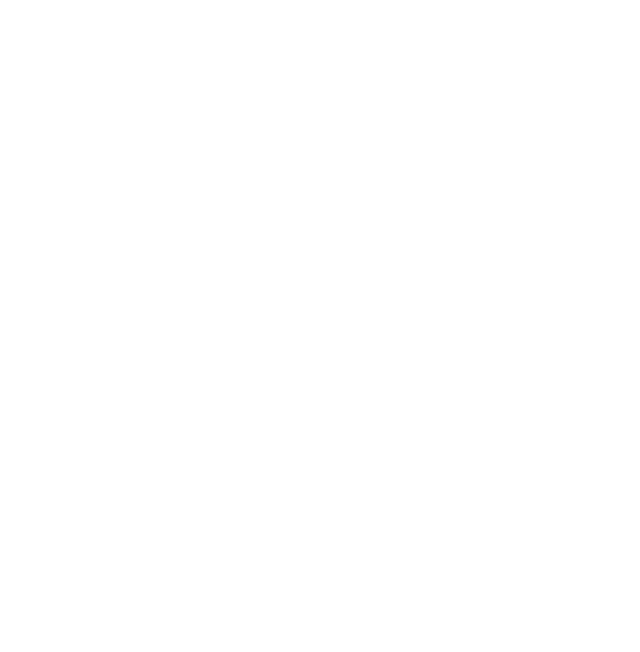
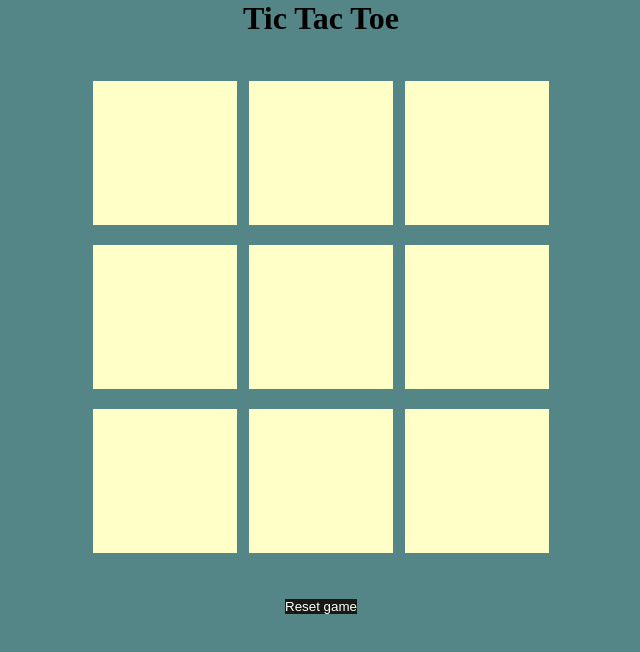
Before and after one commit to acciojob/tictactoe-pjm91, a website: page main.html in a window 1280 px wide. Shown: the whole page, without its empty margins (319-959 px from the left). Drawn offline with Linux system fonts and the light colour scheme.

Commit message:
created a submission

```diff
--- a/main.html
+++ b/main.html
@@ -8,6 +8,23 @@
 
 <body>
 	<!-- the entire body must be written by student -->
+	<main>
+        <h1>Tic Tac Toe</h1>
+        <div class="container">
+        <div class="game">
+            <button class="box"></button>
+            <button class="box"></button>
+            <button class="box"></button>
+            <button class="box"></button>
+            <button class="box"></button>
+            <button class="box"></button>
+            <button class="box"></button>
+            <button class="box"></button>
+            <button class="box"></button>
+        </div>
+    </div>
+    <button id="reset-btn">Reset game </button>
+    </main>
     <script type="text/javascript" src="./script.js">
 </script>
 
--- a/script.js
+++ b/script.js
@@ -1 +1,46 @@
 //your JS code here. If required.
+let boxes = document.querySelectorAll(".box");
+let resetBtn = document.querySelectorAll("#reset-btn");
+
+let turn0 = true;
+
+const winPatterns = [
+    [0, 1, 2],
+    [0, 3, 6],
+    [0, 4, 8],
+    [1, 4, 7],
+    [2, 5, 8],
+    [2, 4, 6],
+    [3, 4, 5],
+    [6, 7, 8],
+
+];
+
+boxes.forEach((box) => {
+    box.addEventListener("click", () => {
+        console.log("box was clicked");
+        if(turn0){
+            box.innerText = "O";
+            turn0 = false;
+        } else {
+            box.innerText = "X";
+            turn0 = true;
+        }
+        box.disabled =true;
+    })
+});
+
+const checkWinner = () => {
+    for( let pattern of winPatterns){
+
+        let pos1val = boxes[pattern[0]].innerText;
+        let pos2val = boxes[pattern[1]].innerText;
+        let pos3val = boxes[pattern[2]].innerText;
+
+        if(pos1val !="" && pos2val !="" && pos3val!=""){
+            if(pos1val === pos2val && pos2val === pos3val){
+                console.log("Winner");
+            }
+        }
+    }
+};
--- a/styles.css
+++ b/styles.css
@@ -1 +1,43 @@
 /*  your css code here. If applicable */
+*{
+    margin: 0;
+    padding: 0;
+}
+body{
+    background-color: #548687;
+    text-align: center;
+}
+.container{
+    height: 70vh;
+    display: flex;
+
+    justify-content: center;
+    align-items: center;
+}
+.game{
+    height: 60vmin;
+    width: 60vmin;
+    display: flex;
+    flex-wrap: wrap;
+    justify-content: center;
+    align-items: center;
+    gap: 1.5vmin;
+}
+.box{
+    height: 18vmin;
+    width: 18vmin;
+    border-radius: 1rcm;
+    border: none;
+    box-shadow: 0 0 1rcm rgba(0,0,0,0.3);
+    font-size: 8vmin;
+    color: #b0413e;
+    background-color: #ffffc7;
+}
+#reset-btn{
+    padding: 1rcm;
+    font-size: 1.25rcm;
+    background-color: #191913;
+    color: #fff;
+    border-radius: 1rcm;
+    border:none;
+}
```
